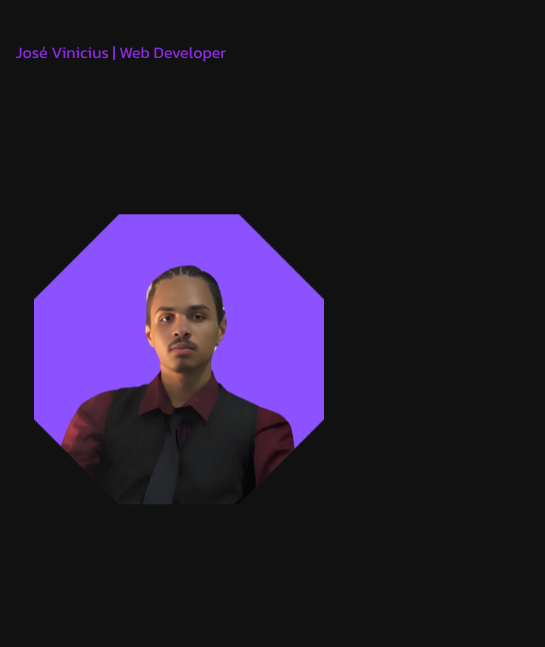
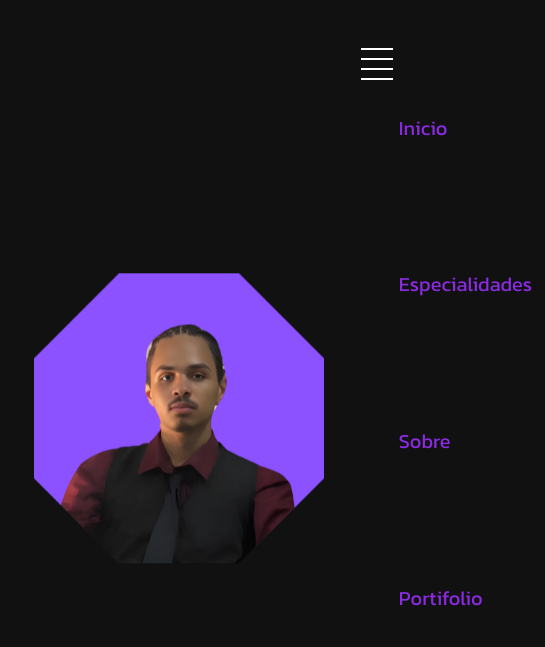
Before and after one commit to VinnyDev-jr-web/Web-potifolio, a plain HTML site: page index.html in a window 390 px wide. Shown: the top 647 px of the page, 545 px wide, since content can reach past the window. Drawn offline with nearby package versions, Linux system fonts and the light colour scheme.

Commit message:
Modificação de codigo

```diff
--- a/index.html
+++ b/index.html
@@ -22,6 +22,12 @@
             <h4><a href="#">José Vinicius | Web Developer</a></h4>
             </div>
 
+            <div class="mobile-menu">
+                <div class="line1"></div>
+                <div class="line2"></div>
+                <div class="line3"></div>
+                <div class="line4"></div>
+            </div>
 
         <nav class="menu">
             <ul>
--- a/menu.js
+++ b/menu.js
@@ -2,3 +2,10 @@ window.addEventListener("scroll", function(){
     let header = document.querySelector('.cabeçalho')
     header.classList.toggle('rolagem', window.scrollY > 0)
 })
+
+let mobilemenu = document.querySelector('.mobile-menu')
+let listmenu = document.querySelector('.menu')
+
+mobilemenu.addEventListener("click", ()=> {
+    listmenu.classList.toggle('ativar')
+})
--- a/style.css
+++ b/style.css
@@ -71,6 +71,16 @@ header nav ul{
 header nav ul li{
     display: inline-block;
     padding: 0 10px;
+}
+.mobile-menu{
+    display: none;
+    cursor: pointer;
+}
+.mobile-menu div{
+    width: 32px;
+    height: 2px;
+    background-color: #fff;
+    margin: 8px;
 }
 /* ESTILO TOPO DO SITE */
 .texto-site{
@@ -321,8 +331,49 @@ footer .line-footer p a{
     }
 
     /* CABEÇALHO */
+    .logo{
+        display: none;
+    }
+    .mobile-menu{
+        z-index: 2;
+        padding-bottom: 35px;
+        padding-left: 40vh;
+        display: block;
+    }
     .menu{
-        display: none;
+        z-index: 1;
+        position: absolute;
+        top: 5vh;
+        right: 2vh;
+        width: 40vw;
+        height: 110vh;
+        margin-top: -56px;
+        background-color: #111;
+        transition: 0.5s;
+        transform: translateX(110%);
+    }
+    .menu.ativar{
+        transform: translateX(0);
+    }
+    .menu a{
+        font-size: 20px;
+        padding-top: 15vh;
+        color: #8a2be2;
+    }
+    header.rolagem{
+        right: -3vh;
+        left: -5vh;
+        padding: 25px auto;
+        margin-bottom: 5px;
+        background-color: #11111100;
+    }
+    header.rolagem .menu{
+        background-color: #111;
+        width: 70vw;
+        right: 3vw;
+    }
+    header.rolagem .menu a{
+        color: #8a2be2;
     }
     /* INICIO */
     .topo-do-site{
```
